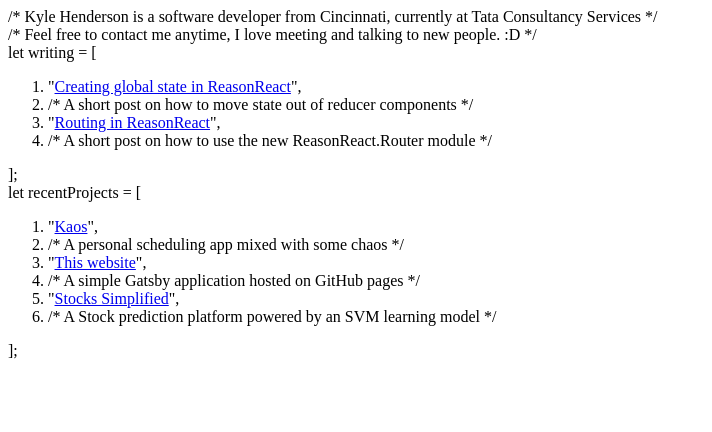
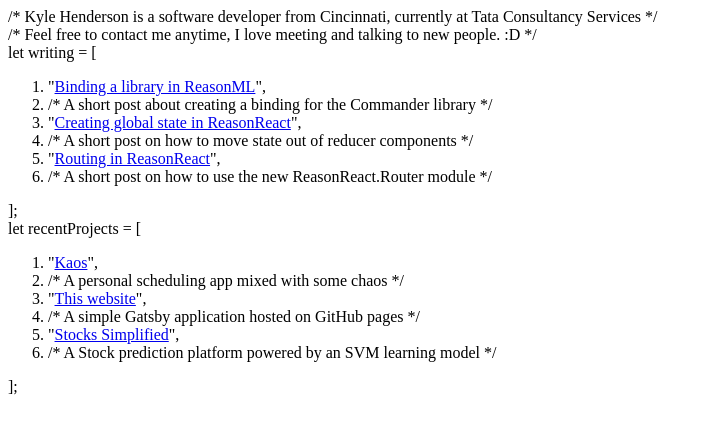
Before and after one commit to Hehk/website, a Gatsby site: page / in a window 1280 px wide. Shown: the whole page, without its empty margins (0-712 px from the left). Built offline with nearby package versions, Linux system fonts and the light colour scheme; Gatsby itself is replaced by a stand-in of ours.

Commit message:
added new blog post

```diff
--- a/src/data/writing.js
+++ b/src/data/writing.js
@@ -1,8 +1,14 @@
 const writing = [
+  {
+    title: "Binding a library in ReasonML",
+    message: "A short post about creating a binding for the Commander library",
+    link: "https://medium.com/@Hehk/binding-a-library-in-reasonml-e33b6a58b1b3"
+  },
   {
     title: "Creating global state in ReasonReact",
     message: "A short post on how to move state out of reducer components",
-    link: "https://medium.com/@Hehk/creating-global-state-in-reasonreact-f84701c6ab6"
+    link:
+      "https://medium.com/@Hehk/creating-global-state-in-reasonreact-f84701c6ab6"
   },
   {
     title: "Routing in ReasonReact",
```
